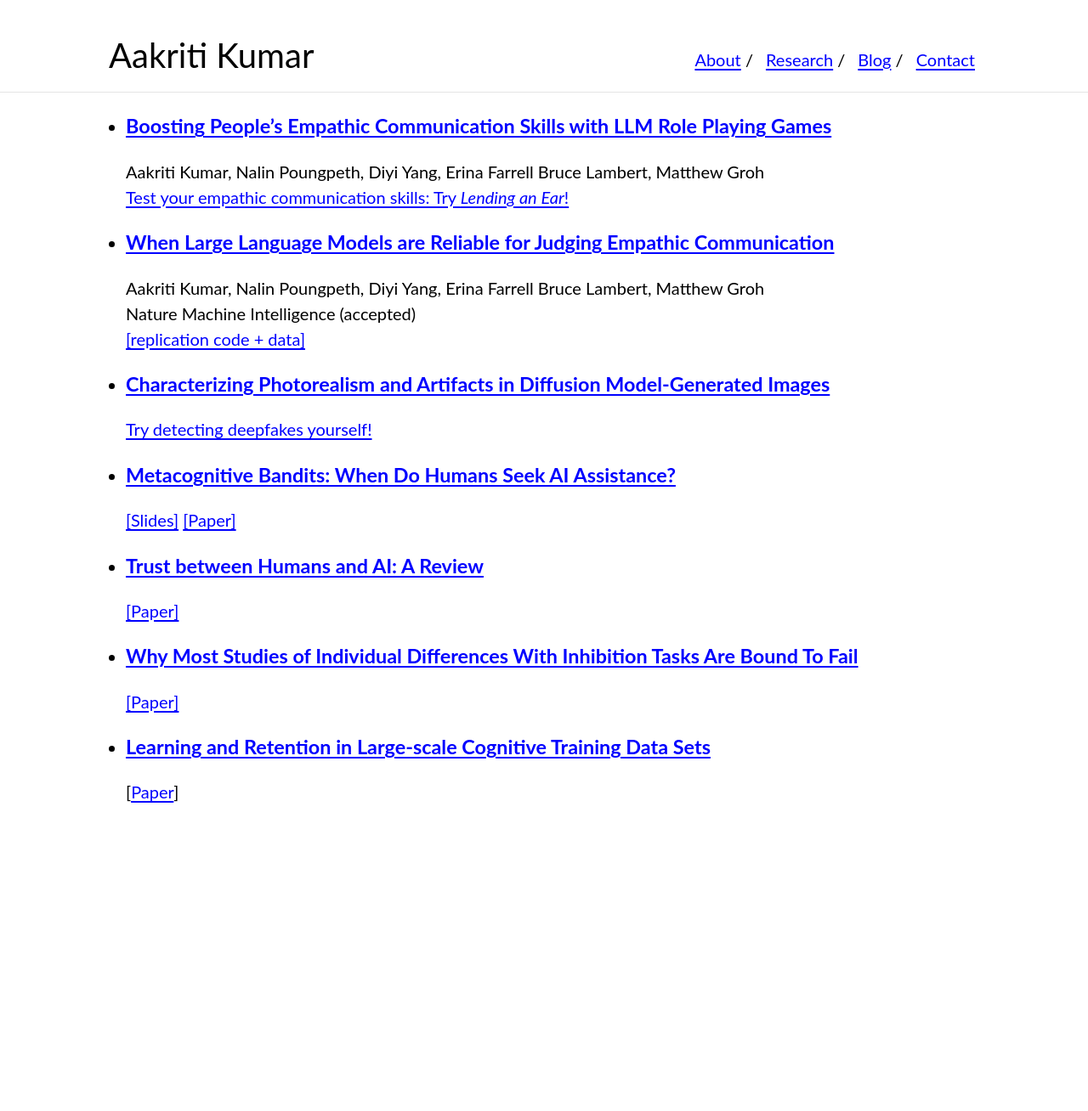
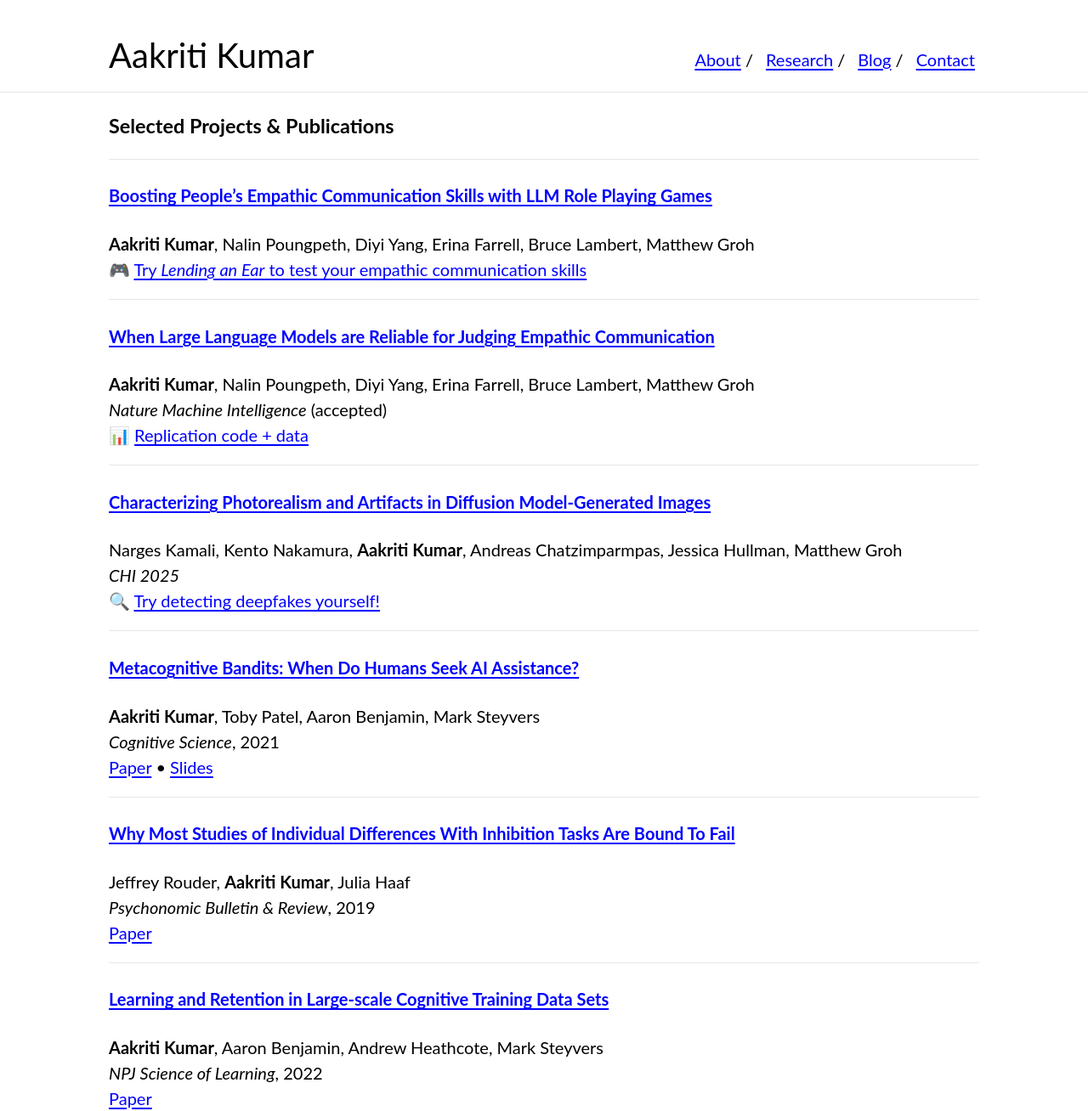
Before and after one commit to aakriti1kumar/aakriti1kumar.github.io, a Jekyll site: the page built from projects.md, in a window 1280 px wide. Shown: the whole page at 85% size. Built offline with Jekyll 4.4.1, drawn with Linux system fonts in a browser that asks for light colours; our own code applies the rules of GitHub Pages for plain Markdown files; Markdown is read by kramdown in place of the engine named in the settings; before the commit the page ends 947 px from its top, so only the background shows below that.

Commit message:
Revise project entries and formatting in projects.md

```diff
--- a/projects.md
+++ b/projects.md
@@ -1,29 +1,42 @@
-* ### [Boosting People's Empathic Communication Skills with LLM Role Playing Games]()
-Aakriti Kumar, Nalin Poungpeth, Diyi Yang, Erina Farrell Bruce Lambert, Matthew Groh<br>
-[Test your empathic communication skills: Try _Lending an Ear_!](https://human-ai-collaboration-lab.kellogg.northwestern.edu/rpg)
+### Selected Projects & Publications
 
+---
 
-* ### [When Large Language Models are Reliable for Judging Empathic Communication](https://arxiv.org/abs/2506.10150)
-Aakriti Kumar, Nalin Poungpeth, Diyi Yang, Erina Farrell Bruce Lambert, Matthew Groh<br>
-Nature Machine Intelligence (accepted)\\
-[[replication code + data]](https://github.com/aakriti1kumar/replication-data-and-code-when-LLMs-reliable-empathic-communication)
+#### [Boosting People's Empathic Communication Skills with LLM Role Playing Games]()
+**Aakriti Kumar**, Nalin Poungpeth, Diyi Yang, Erina Farrell, Bruce Lambert, Matthew Groh
+🎮 [Try _Lending an Ear_ to test your empathic communication skills](https://human-ai-collaboration-lab.kellogg.northwestern.edu/rpg)
 
+---
 
-* ### [Characterizing Photorealism and Artifacts in Diffusion Model-Generated Images](https://dl.acm.org/doi/full/10.1145/3706598.3713962)<br>
-[Try detecting deepfakes yourself!](https://detectfakes.kellogg.northwestern.edu/)
+#### [When Large Language Models are Reliable for Judging Empathic Communication](https://arxiv.org/abs/2506.10150)
+**Aakriti Kumar**, Nalin Poungpeth, Diyi Yang, Erina Farrell, Bruce Lambert, Matthew Groh
+*Nature Machine Intelligence* (accepted)
+📊 [Replication code + data](https://github.com/aakriti1kumar/replication-data-and-code-when-LLMs-reliable-empathic-communication)
 
+---
 
-* ### [Metacognitive Bandits: When Do Humans Seek AI Assistance?](metaban.md)
-[[Slides]](metaban.pdf) [[Paper]](https://escholarship.org/content/qt7xc470dt/qt7xc470dt.pdf)<br>
+#### [Characterizing Photorealism and Artifacts in Diffusion Model-Generated Images](https://dl.acm.org/doi/full/10.1145/3706598.3713962)
+Narges Kamali, Kento Nakamura, **Aakriti Kumar**, Andreas Chatzimparmpas, Jessica Hullman, Matthew Groh
+*CHI 2025*
+🔍 [Try detecting deepfakes yourself!](https://detectfakes.kellogg.northwestern.edu/)
 
+---
 
-* ### [Trust between Humans and AI: A Review](trust.md)
-[[Paper]](trust_review.pdf)<br>
+#### [Metacognitive Bandits: When Do Humans Seek AI Assistance?](metaban.md)
+**Aakriti Kumar**, Toby Patel, Aaron Benjamin, Mark Steyvers
+*Cognitive Science*, 2021
+[Paper](https://escholarship.org/content/qt7xc470dt/qt7xc470dt.pdf) • [Slides](metaban.pdf)
 
+---
 
-* ### [Why Most Studies of Individual Differences With Inhibition Tasks Are Bound To Fail](p.md)
-[[Paper]](p.pdf)<br>
+#### [Why Most Studies of Individual Differences With Inhibition Tasks Are Bound To Fail](p.md)
+Jeffrey Rouder, **Aakriti Kumar**, Julia Haaf
+*Psychonomic Bulletin & Review*, 2019
+[Paper](p.pdf)
 
+---
 
-* ### [Learning and Retention in Large-scale Cognitive Training Data Sets](lumos.md)<br>
-[[Paper](https://www.nature.com/articles/s41539-022-00142-x)]
+#### [Learning and Retention in Large-scale Cognitive Training Data Sets](lumos.md)
+**Aakriti Kumar**, Aaron Benjamin, Andrew Heathcote, Mark Steyvers
+*NPJ Science of Learning*, 2022
+[Paper](https://www.nature.com/articles/s41539-022-00142-x)
```
